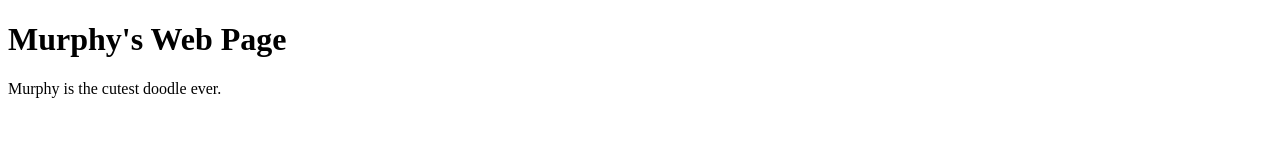
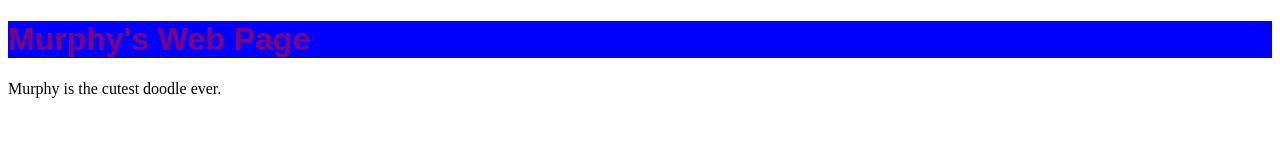
Before and after one commit to meghan-mcdonnell/Product-Launch, a plain HTML site: page index.html in a window 1280 px wide. Drawn offline with Linux system fonts and the light colour scheme.

Commit message:
css check

```diff
--- a/index.html
+++ b/index.html
@@ -5,7 +5,8 @@
     <meta http-equiv="X-UA-Compatible" content="IE=edge">
     <meta name="viewport" content="width=device-width, initial-scale=1.0">
     <title>Document</title>
-    <link rel="stylesheet" href=".css">
+<link rel="stylesheet" href="style.css">
+
 </head>
 <body>
      <h1>Murphy's Web Page</h1>
--- a/style.css
+++ b/style.css
@@ -2,5 +2,6 @@ h1 {
     color:purple;
     font-family: sans-serif;
     background-color: blue;
-
-}
+    color:purple;
+    background-color: blue;
+    font-family: Arial, Helvetica, sans-serif;
```
